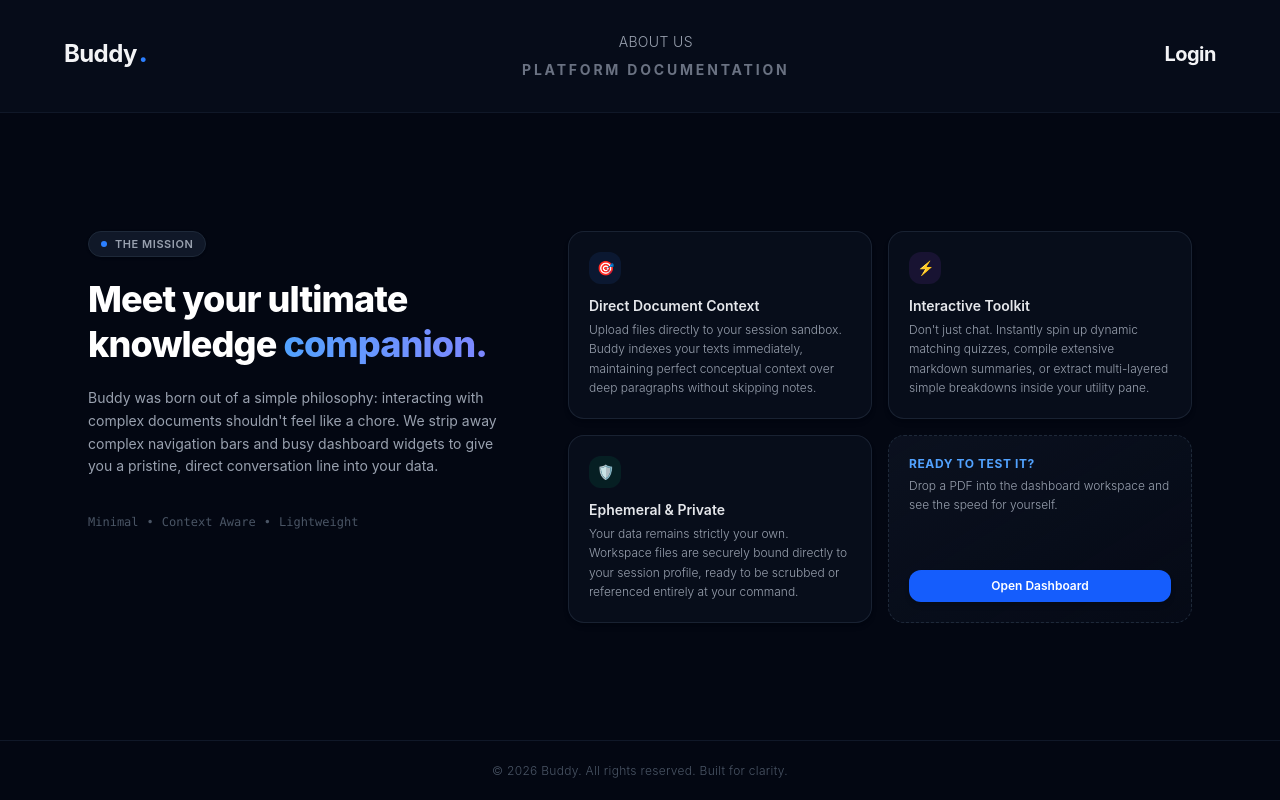
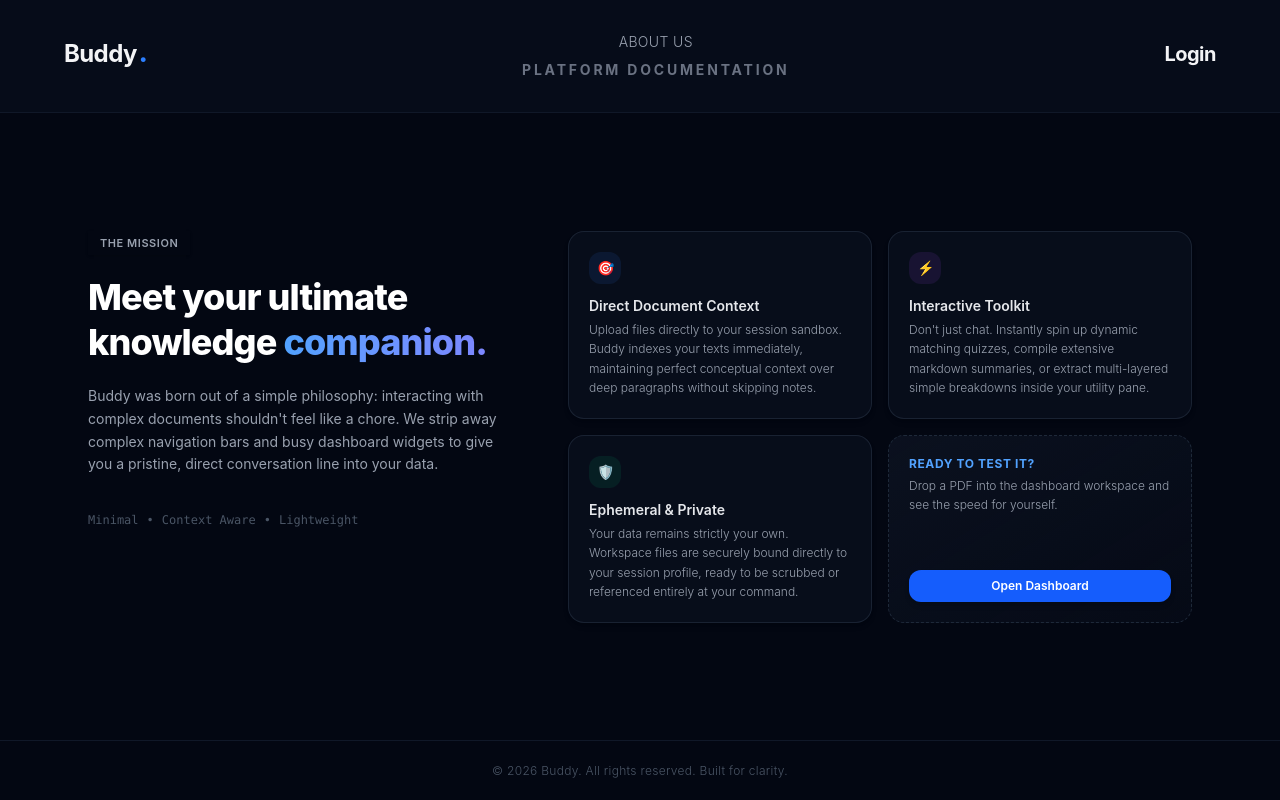
Before and after one commit to OikawaToru1/Buddy, a React (Vite) app in the folder client/: page /about in a window 1280 px wide. Built offline with nearby package versions, Linux system fonts and the light colour scheme.

Commit message:
removed unnecessary decorations

```diff
--- a/client/src/pages/About.tsx
+++ b/client/src/pages/About.tsx
@@ -30,8 +30,8 @@ export default function About() {
         <div className="grid grid-cols-1 lg:grid-cols-12 gap-12 items-start">
           {/* Left Column: Fixed Core Message (Spans 5 Columns) */}
           <div className="lg:col-span-5 flex flex-col gap-5 lg:sticky lg:top-24">
-            <div className="inline-flex items-center gap-2 bg-gray-900 border border-gray-800 rounded-full px-3 py-1 self-start shadow-sm">
-              <span className="h-1.5 w-1.5 rounded-full bg-blue-500"></span>
+            <div className="inline-flex items-center gap-2  px-3 py-1 self-start shadow-sm">
+
               <span className="text-[11px] font-semibold tracking-wider uppercase text-gray-400">
                 The Mission
               </span>
```
